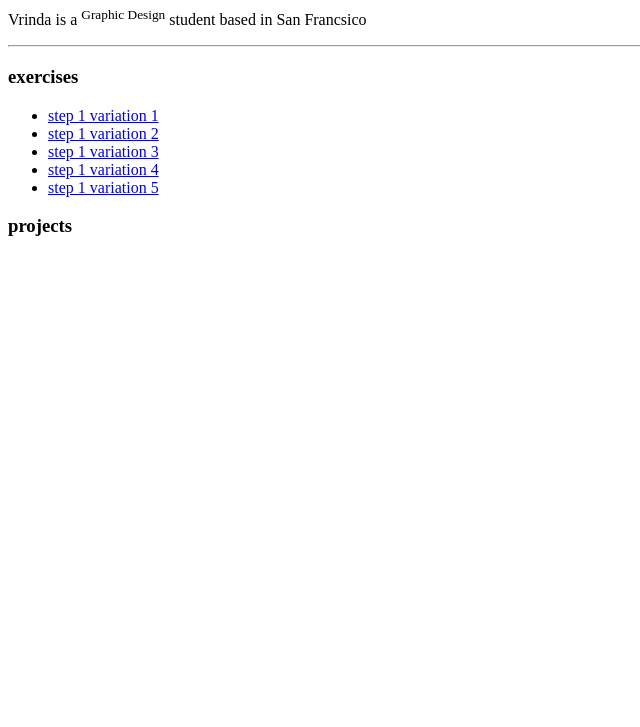
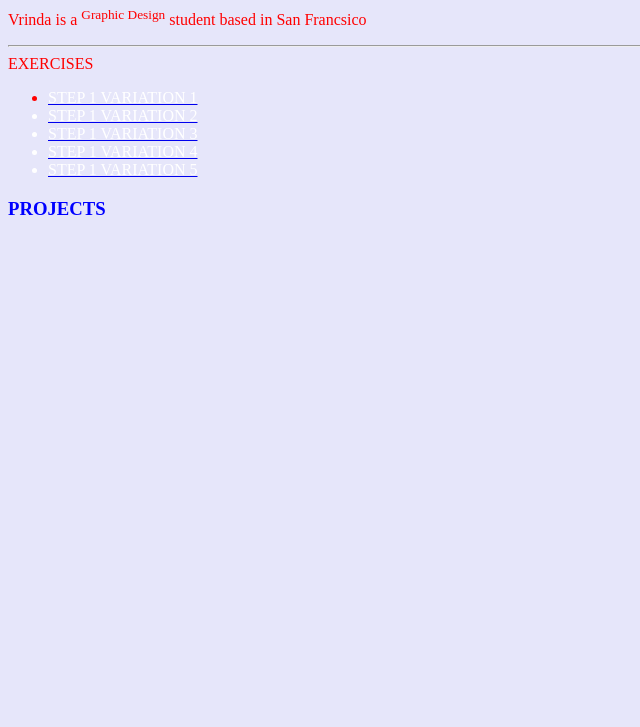
Before and after one commit to vrindagangwal/interactive1, a plain HTML site: page index.html in a window 1280 px wide. Shown: the part 73-800 px from the top of the page, without its empty margins (0-640 px from the left). Drawn offline with Linux system fonts and the light colour scheme.

Commit message:
MAIN SITE CHANGE

```diff
--- a/index.html
+++ b/index.html
@@ -7,32 +7,35 @@
     <meta charset="utf-8" />
 
 
-
 </head>
 
-<body>
+<body bgcolor="#E6E6FA">
     <div id="container">
 
         <!-- about me-->
-        <h1>Vrinda Gangwal</h1>
+        <h1><font face="Futura-Medium" color="red">Vrinda Gangwal</h1>
         <p class="desc">Vrinda is a <sup>Graphic Design</sup> student based in San Francsico</p>
         <hr>
         <!-- my work -->
         <div id="exercises">
-            <h3>exercises</h3>
+            <h3<font face="Futura-Medium" color="blue">EXERCISES</h3>
 
             <ul>
-                <li><a href="step-1/p1-step-1.html" class="works">step 1 variation 1 </a></li>
-                 <li><a href="step-1/p1-step2.html" class="works">step 1 variation 2</a></li>
-                 <li><a href="step-1/p1-step3.html" class="works">step 1 variation 3</a></li>
-                 <li><a href="step-1/p1-step4.html" class="works">step 1 variation 4</a></li>
-                 <li><a href="step-1/p1-step5.html" class="works">step 1 variation 5</a></li>
+                <li><a href="step-1/p1-step-1.html" class="works"><font face="avenir roman" color="white">STEP 1 VARIATION 1 </a></li>
+
+                     <li><a href="step-1/p1-step2.html" class="works"><font face="avenir roman" color="white">STEP 1 VARIATION 2</a></li>
+
+                         <li><a href="step-1/p1-step3.html" class="works"><font face="avenir roman" color="white">STEP 1 VARIATION 3</a></li>
+
+                             <li><a href="step-1/p1-step4.html" class="works"><font face="avenir roman" color="white">STEP 1 VARIATION 4</a></li>
+
+                 <li><a href="step-1/p1-step5.html" class="works"><font face="avenir roman" color="white">STEP 1 VARIATION 5</a></li>
             </ul>
 
         </div>
 
         <div id="projects">
-            <h3>projects</h3>
+            <h3><font face="Futura-Medium" color="blue">PROJECTS</h3>
 
 
 
```
Also changed, not shown: 1 other file.
